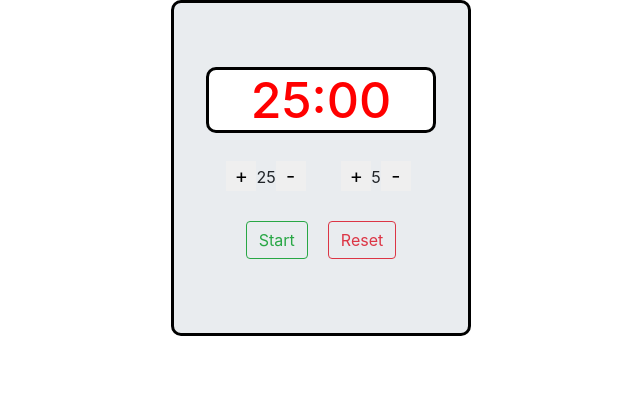
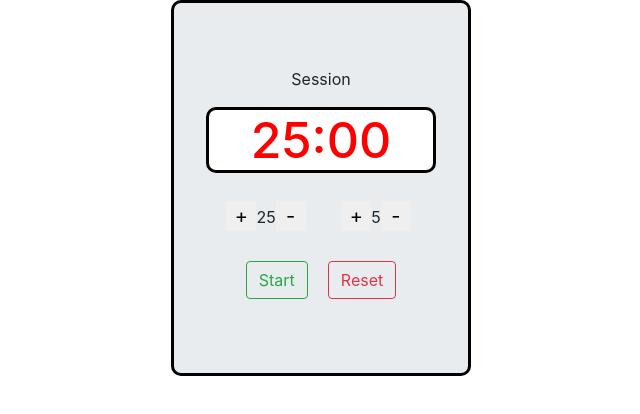
Before and after one commit to newtonmathias/Pomodoro-Clock, a React (Create React App) app: page / in a window 1280 px wide. Shown: the top 414 px of the page, without its empty margins (319-959 px from the left). Built offline with nearby package versions, Linux system fonts and the light colour scheme.

Commit message:
files update

```diff
--- a/src/App.js
+++ b/src/App.js
@@ -8,7 +8,8 @@ class App extends Component{
       sessionLength: 25,
       breakLength: 5,
       timer: 1500,
-      timerState: 'stopped'
+      timerState: 'stopped',
+      sessionLabel: 'Session'
     }
     this.handleBreak = this.handleBreak.bind(this)
     this.handleSession = this.handleSession.bind(this)
@@ -16,26 +17,44 @@ class App extends Component{
     this.start = this.start.bind(this)
   }
 
+  componentDidUpdate() {
+    if(this.state.timer < 0 && this.state.sessionLabel === 'Session'){
+      this.setState({
+        timer: this.state.breakLength * 60,
+        sessionLabel: 'Break'
+      });
+    }else if(this.state.timer < 0 && this.state.sessionLabel === 'Break'){
+      this.setState({
+        timer: this.state.sessionLength * 60,
+        sessionLabel: 'Session'
+      });
+    }
+  }
+
   handleBreak (e)  {
     let prevState = this.state.breakLength;
 
+    if(this.state.timerState === 'stopped' && this.state.sessionLabel === 'Break'){
     if (e.target.value === '+' && prevState <60){
       prevState = prevState + 1;
       this.setState({
-        breakLength: prevState
+        breakLength: prevState,
+        timer: prevState * 60
       });
     } else if (e.target.value === '-' && prevState > 1){
       prevState = prevState - 1;
       this.setState({
-        breakLength: prevState
+        breakLength: prevState,
+        timer: prevState * 60
       });
     }
+   }
   }
 
   handleSession (e)  {
     let prevState = this.state.sessionLength;
-    if(this.state.timerState === 'stopped') {
-      if (e.target.value === '+' && prevState <60){
+    if(this.state.timerState === 'stopped' && this.state.sessionLabel === 'Session') {
+      if (e.target.value === '+' && prevState <60 ){
         prevState = prevState + 1;
         this.setState({
           sessionLength: prevState,
@@ -58,23 +77,42 @@ class App extends Component{
       sessionLength: 25,
       breakLength: 5,
       timer: 1500,
-      timerState: 'stopped'
+      timerState: 'stopped',
+      sessionLabel: 'Session'
     });
   }
   start () {
-   if(this.state.timerState === 'stopped') {
+   if(this.state.timerState === 'stopped' && this.state.sessionLabel === 'Session') {
     this.timer = setInterval(() => {
         this.setState({
           timer: this.state.timer - 1,
         });
       }, 1000);
       this.setState({
-        timerState: 'running'
+        timerState: 'running',
+        sessionLabel: 'Session'
       });
-   } else if(this.state.timerState === 'running'){
+   } else if(this.state.timerState === 'running' && this.state.sessionLabel === 'Session'){
     clearInterval(this.timer)
     this.setState({
-      timerState: 'stopped'
+      timerState: 'stopped',
+      sessionLabel: 'Session'
+    });
+   } else if(this.state.timerState === 'stopped' && this.state.sessionLabel === 'Break') {
+    this.timer = setInterval(() => {
+        this.setState({
+          timer: this.state.timer - 1,
+        });
+      }, 1000);
+      this.setState({
+        timerState: 'running',
+        sessionLabel: 'Break'
+      });
+   } else if(this.state.timerState === 'running' && this.state.sessionLabel === 'Break'){
+    clearInterval(this.timer)
+    this.setState({
+      timerState: 'stopped',
+      sessionLabel: 'Break'
     });
    }
   }
@@ -84,6 +122,7 @@ class App extends Component{
       <div className="jumbotron">
        <ProgressDisplay
        timer = {this.state.timer}
+       sessionLabel = {this.state.sessionLabel}
        />
         <TimeControl
         sessionLength = {this.state.sessionLength}
--- a/src/components/progress_display.js
+++ b/src/components/progress_display.js
@@ -8,6 +8,7 @@ const ProgressDisplay = (props) => {
   }${props.timer % 60}`
     return (
       <div className="time-display text-center">
+        <p>{props.sessionLabel}</p>
         <h1 id="timer-label">{timeLeft}</h1>
       </div>
     );
```
